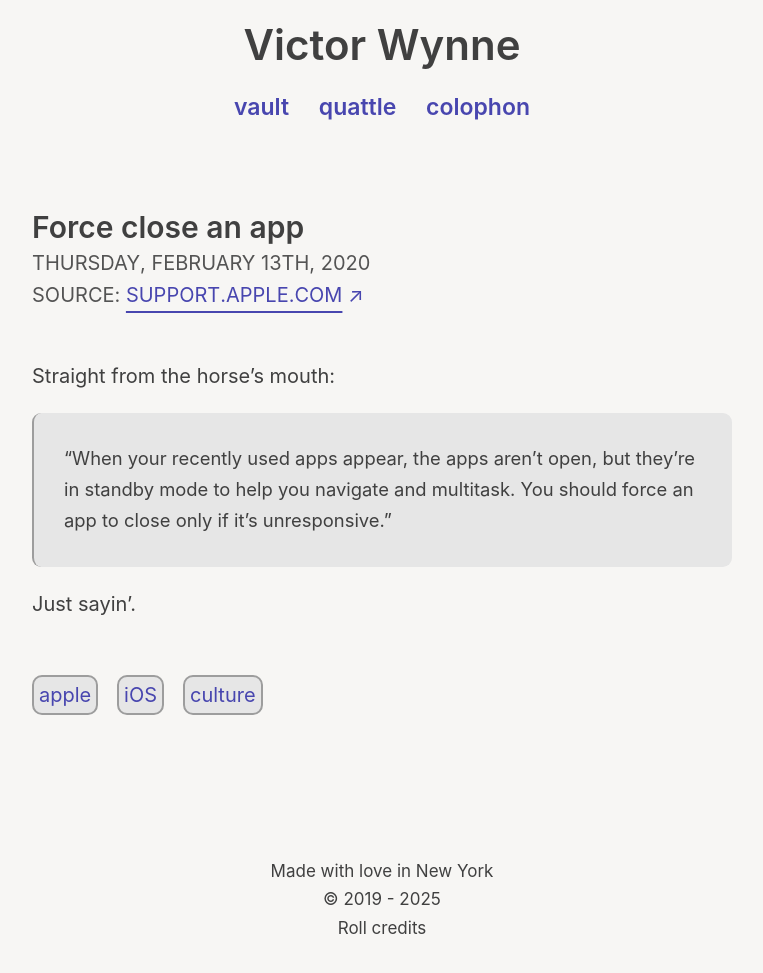
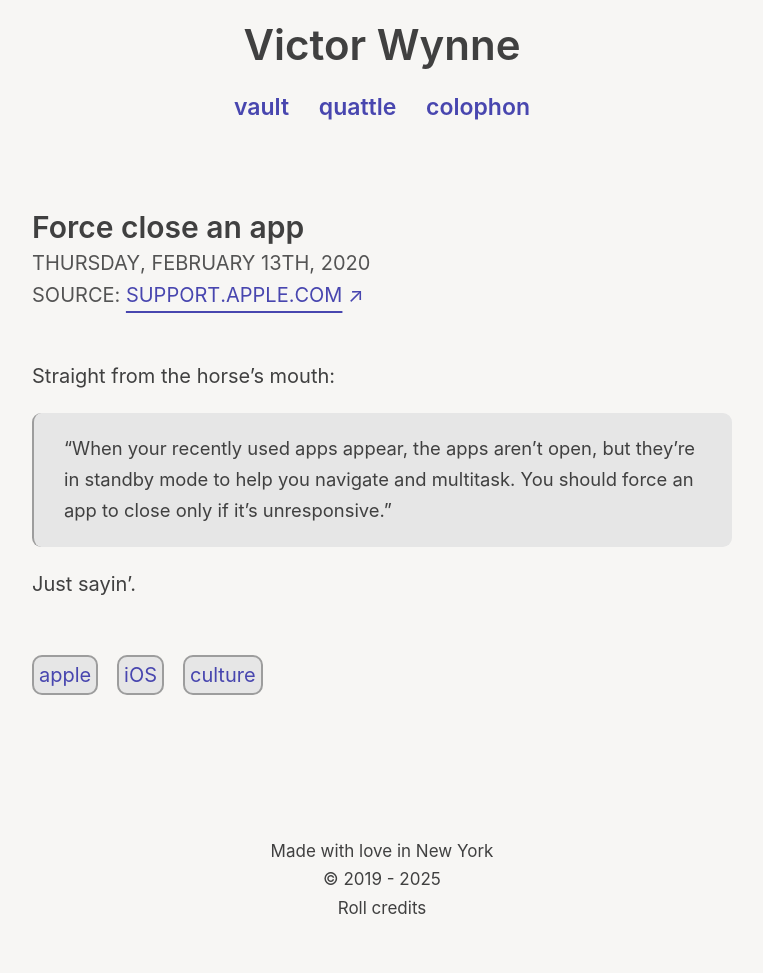
Before and after one commit to victorwynne/victorwynne, a Jekyll site: the page built from _posts/2020-02-13-force-close-an-app.md, in a window 1280 px wide. Shown: the whole page, without its empty margins (258-1021 px from the left). Built offline with Jekyll 4.4.1, drawn with Linux system fonts in a browser that asks for light colours.

Commit message:
_type.scss

```diff
--- a/_sass/_type.scss
+++ b/_sass/_type.scss
@@ -120,7 +120,7 @@ span.link-arrow {
 blockquote {
   width: 100%;
   background-color: $blockquote-bg;
-  padding: 30px 30px 30px 32px;
+  padding: 20px 20px 20px 22px;
   margin: 20px 0;
   font-size: 92%;
   position: relative;
```
